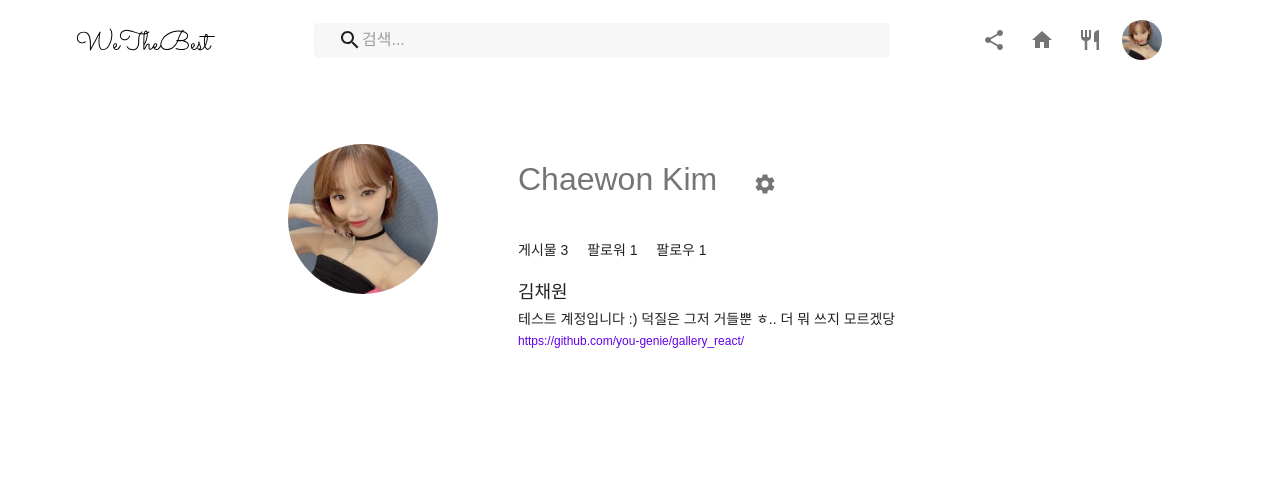
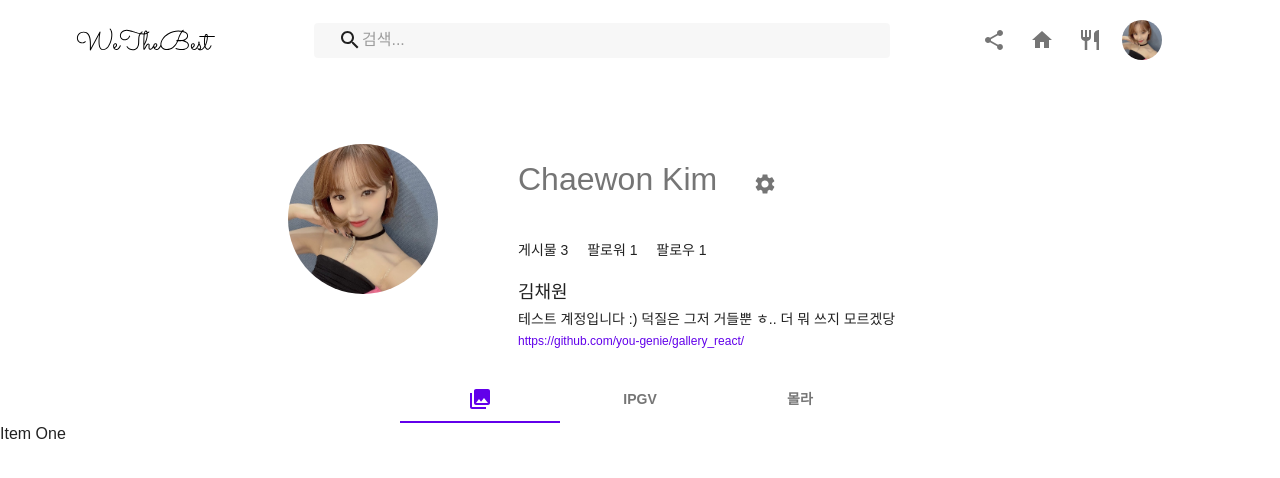
Before and after one commit to you-genie/formixmatch, a React (Create React App) app: page / in a window 1280 px wide. Shown: the top 478 px of the page. Built offline with nearby package versions, Linux system fonts and the light colour scheme.

Commit message:
[#4] Initial tab and gallery tab panel made

```diff
--- /dev/null
+++ b/src/modules/components/Gallery.js
@@ -0,0 +1,26 @@
+import React from 'react';
+import {makeStyles} from '@material-ui/core/styles';
+import Typography from '@material-ui/core/Typography';
+
+
+function GalleryPanel(props) {
+    const { children, value, index, ...other } = props;
+
+    return (
+        <div
+            role="tabpanel"
+            hidden={value !== index}
+            id={`full-width-tabpanel-${index}`}
+            aria-labelledby={`full-width-tab-${index}`}
+            {...other}
+        >
+            {value === index && (
+                <div p={3}>
+                    <Typography>{children}</Typography>
+                </div>
+            )}
+        </div>
+    );
+}
+
+export default GalleryPanel;
--- /dev/null
+++ b/src/modules/subviews/GalleryTab.js
@@ -0,0 +1,86 @@
+import React from 'react';
+import { makeStyles, useTheme } from '@material-ui/core/styles';
+import AppBar from '@material-ui/core/AppBar';
+import Tabs from '@material-ui/core/Tabs';
+import Tab from '@material-ui/core/Tab';
+import Typography from '@material-ui/core/Typography';
+import Box from '@material-ui/core/Box';
+import PhotoLibraryIcon from '@material-ui/icons/PhotoLibrary';
+
+import GalleryPanel from "../components/Gallery";
+
+const useStyles = makeStyles((theme) => ({
+
+}))
+
+function TabPanel(props) {
+    const { children, value, index, ...other } = props;
+
+    return (
+        <div
+            role="tabpanel"
+            hidden={value !== index}
+            id={`full-width-tabpanel-${index}`}
+            aria-labelledby={`full-width-tab-${index}`}
+            {...other}
+        >
+            {value === index && (
+                <Box p={3}>
+                    <Typography>{children}</Typography>
+                </Box>
+            )}
+        </div>
+    );
+}
+
+function a11yProps(index) {
+    return {
+        id: `full-width-tab-${index}`,
+        'aria-controls': `full-width-tabpanel-${index}`,
+    };
+}
+
+function GalleryTab(props) {
+    const classes = useStyles();
+    const theme = useTheme();
+
+    const [value, setValue] = React.useState(0);
+
+    const handleChange = (event, newValue) => {
+        setValue(newValue);
+    }
+
+    const handleChangeIndex = (index) => {
+        setValue(index);
+    };
+
+    return (
+        <div>
+            <AppBar
+                elevation='0'
+                position='static' color='transparent'>
+                <Tabs
+                    value={value}
+                    onChange={handleChange}
+                    indicatorColor='primary'
+                    textColor='primary'
+                    centered>
+                    <Tab icon={<PhotoLibraryIcon />}{...a11yProps(0)} />
+                    <Tab label='IPGV' {...a11yProps(1)} />
+                    <Tab label='몰라' {...a11yProps(2)} />
+                </Tabs>
+            </AppBar>
+            <GalleryPanel value={value} index={0} dir={theme.direction}>
+                Item One
+            </GalleryPanel>
+            <GalleryPanel value={value} index={1} dir={theme.direction}>
+                Item Two
+            </GalleryPanel>
+            <GalleryPanel value={value} index={2} dir={theme.direction}>
+                Item Three
+            </GalleryPanel>
+        </div>
+    )
+}
+
+export default GalleryTab;
--- a/src/modules/views/Home.js
+++ b/src/modules/views/Home.js
@@ -1,6 +1,7 @@
 import React from 'react';
 import {withStyles} from '@material-ui/core/styles';
 import Profile from "../subviews/Profile";
+import GalleryTab from "../subviews/GalleryTab";
 
 const styles = (theme) => {
 
@@ -11,6 +12,7 @@ function Home(props) {
     return (
         <div className={classes.root}>
             <Profile />
+            <GalleryTab />
         </div>
     );
 }
```
Also changed, not shown: src/modules/components/Tab.js (deleted), src/modules/components/TabElement.js (deleted), src/modules/subviews/Gallery.js (deleted).
